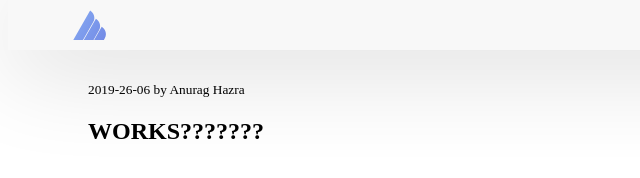
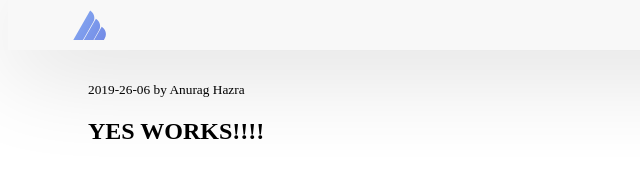
Before and after one commit to anuraghazra/circleci-test, a Gatsby site: page /posts/001-first-post in a window 1280 px wide. Shown: the full height of the page, 0-640 px from the left. Built offline with nearby package versions, Linux system fonts and the light colour scheme; Gatsby itself is replaced by a stand-in of ours.

Commit message:
removed unused deploy workflow | updated first post

```diff
--- a/src/pages/posts/001-first-post.md
+++ b/src/pages/posts/001-first-post.md
@@ -5,4 +5,4 @@
 image: "../../images/one.png"
 ---
 
-## WORKS???????
+## YES WORKS!!!!
```
Also changed, not shown: .github/workflows/gh-deploy.yml (deleted).
